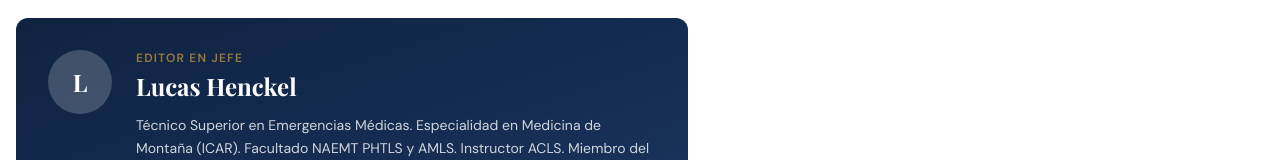
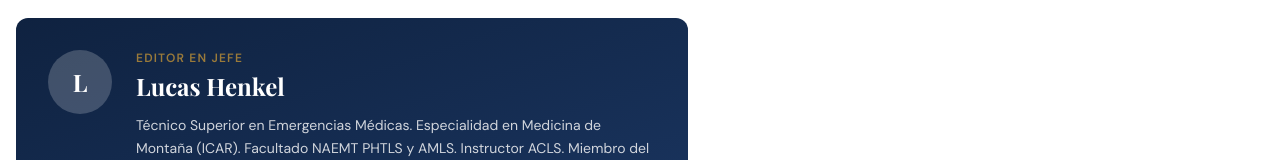
Before and after one commit to Juaniimedina7/sampre-revista, a Next.js app: page /comite-editorial in a window 1280 px wide. Shown: the part 397-557 px from the top of the page. Built offline with nearby package versions, Linux system fonts and the light colour scheme; a web font is replaced by a local one.

Commit message:
Fix Lucas Henkel spelling

```diff
--- a/app/comite-editorial/page.js
+++ b/app/comite-editorial/page.js
@@ -9,7 +9,7 @@ export const metadata = {
 }
 
 const jefe = {
-  name: 'Lucas Henckel',
+  name: 'Lucas Henkel',
   role: 'Editor en Jefe',
   bio: 'Técnico Superior en Emergencias Médicas. Especialidad en Medicina de Montaña (ICAR). Facultado NAEMT PHTLS y AMLS. Instructor ACLS. Miembro del Comité Latinoamericano de Educación NAEMT. Director SAR Bariloche. Secretario Administrativo de SAMPRE.',
 }
--- a/app/page.js
+++ b/app/page.js
@@ -89,7 +89,7 @@ const scopeTopics = [
 ]
 
 const editorialBoard = {
-  jefe: { name: 'Lucas Henckel', role: 'Editor en Jefe' },
+  jefe: { name: 'Lucas Henkel', role: 'Editor en Jefe' },
   editorial: [
     { name: 'William Medina' },
     { name: 'Norma Raúl' },
```
